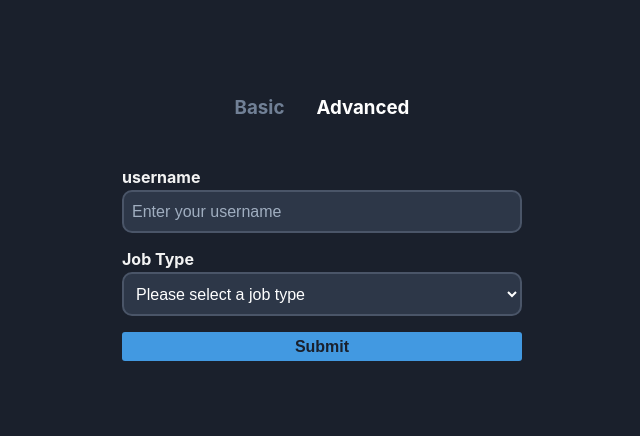
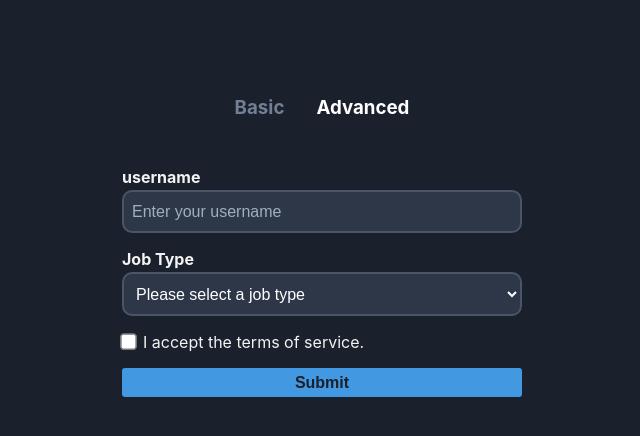
Before and after one commit to iprakritip/formik_tut, a React (Create React App) app: page / in a window 1280 px wide. Both pictures are taken after a click on the element "Advanced". Shown: the top 436 px of the page, without its empty margins (318-958 px from the left). Built offline with nearby package versions, Linux system fonts and the light colour scheme.

Commit message:
create custom checkbox

```diff
--- a/src/components/AdvancedForm.js
+++ b/src/components/AdvancedForm.js
@@ -1,5 +1,6 @@
 import { Field, Form, Formik } from "formik";
 import { advancedSchema } from "../schemas";
+import CustomCheckbox from "./CustomCheckbox";
 import CustomInput from "./CustomInput";
 import CustomSelect from "./CustomSelect";
 
@@ -28,6 +29,7 @@ const AdvancedForm = () => {
             <option value="manager">Product Manager</option>
             <option value="other">Other</option>
           </CustomSelect>
+          <CustomCheckbox type="checkbox" name="acceptedTos" />
           <button type="submit">Submit</button>
         </Form>
       )}
--- /dev/null
+++ b/src/components/CustomCheckbox.js
@@ -0,0 +1,17 @@
+import { useField } from 'formik';
+import React from 'react'
+
+const CustomCheckbox = ({ label, ...props }) => {
+    const [field, meta] = useField(props.name);
+    return (
+        <>
+            <div className="checkbox">
+                <input {...field} {...props} className={meta.touched && meta.error ? 'input-error' : ''} />
+                <span>I accept the terms of service.</span>
+            </div>
+            {meta.touched && meta.error && <p className="error">{meta.error}</p>}
+        </>
+    )
+}
+
+export default CustomCheckbox
--- a/src/components/CustomSelect.js
+++ b/src/components/CustomSelect.js
@@ -3,8 +3,6 @@ import React from 'react'
 
 const CustomSelect = ({label,...props}) => {
     const [field, meta] = useField(props.name);
-    console.log("field",field);
-    console.log("meta",meta);
   return (
     <>
     <label>{label}</label>
```
